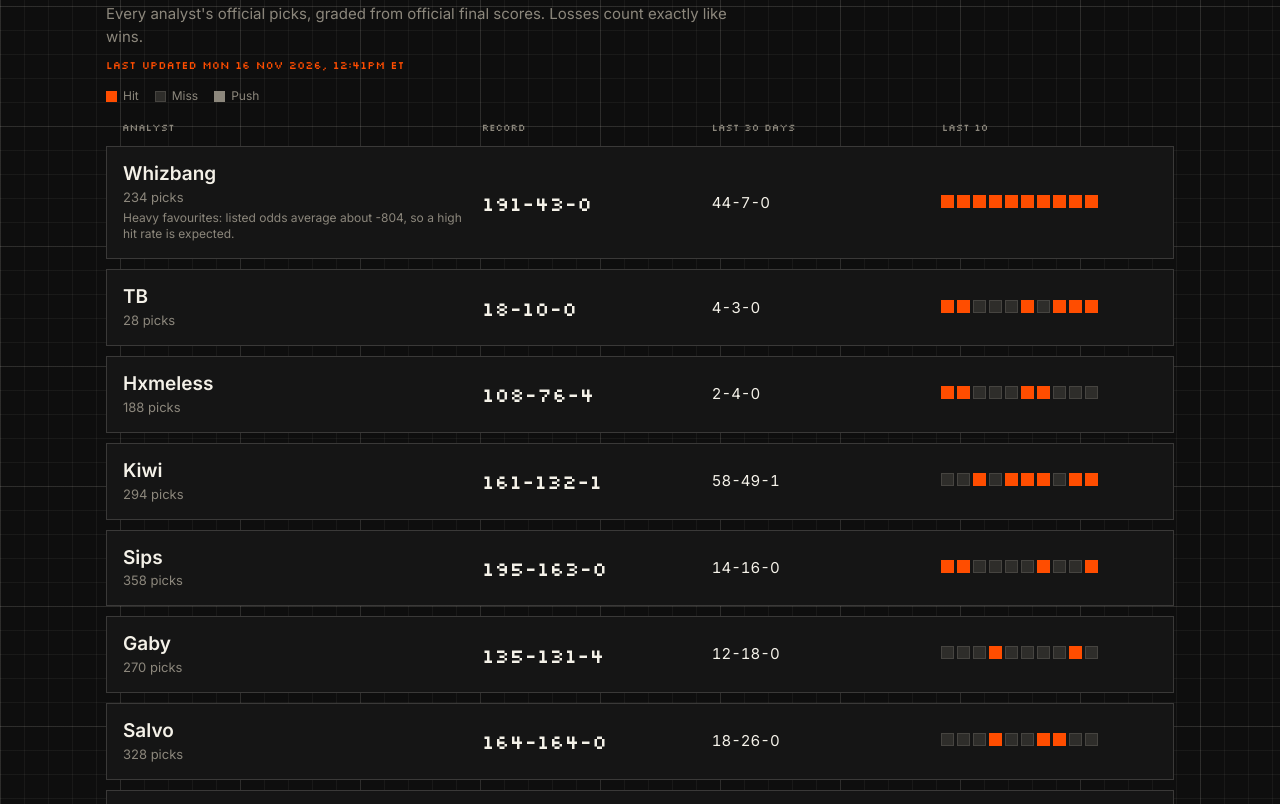
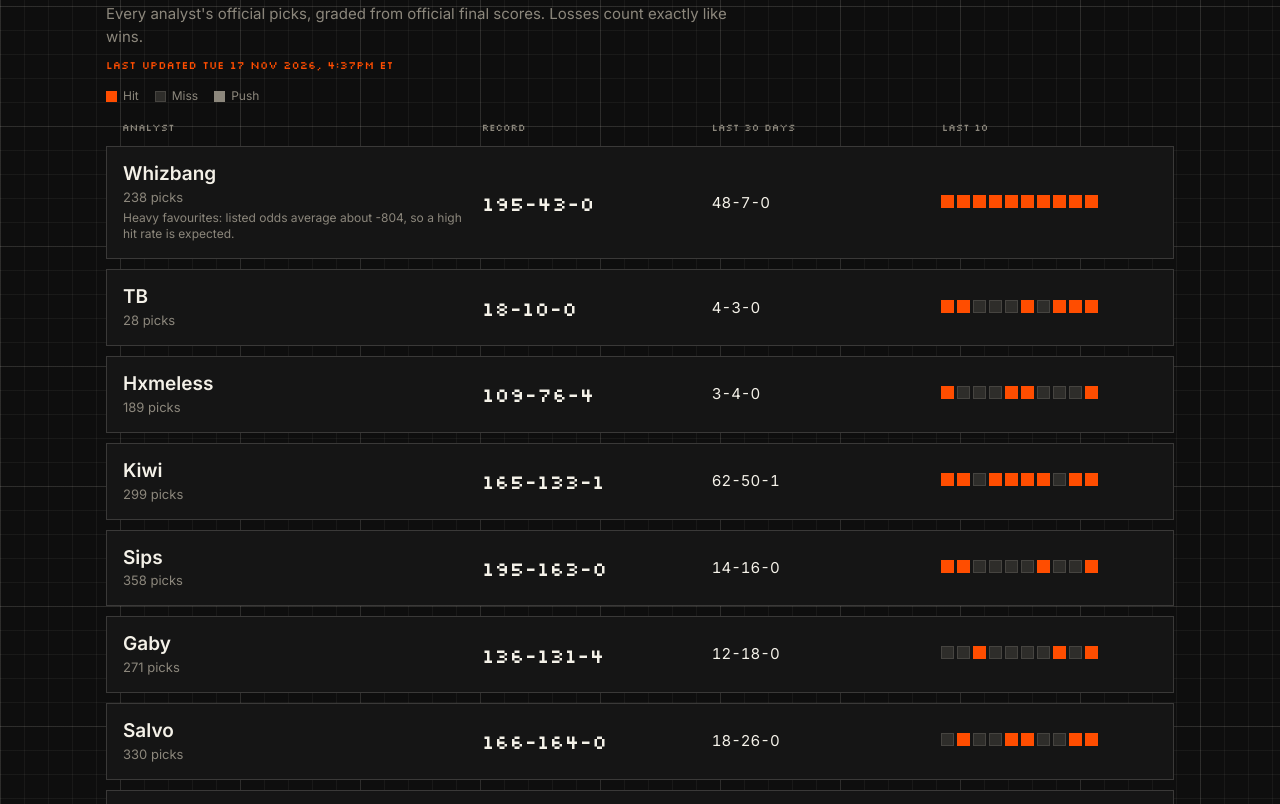
Before and after one commit to kiwiparlays/kp-tracker, a plain HTML site: page index.html in a window 1280 px wide. Shown: the part 114-918 px from the top of the page. Drawn offline with Linux system fonts and the light colour scheme.

Commit message:
VIP Tracker update 2026-11-18

```diff
--- a/index.html
+++ b/index.html
@@ -28,23 +28,23 @@
 <main class="wrap">
 <h1>VIP Tracker</h1>
 <p class="lede">Every analyst's official picks, graded from official final scores. Losses count exactly like wins.</p>
-<p class="upd">Last updated Mon 16 Nov 2026, 12:41PM ET</p>
+<p class="upd">Last updated Tue 17 Nov 2026, 4:37PM ET</p>
 <div class="key"><span><i style="background:var(--accent)"></i>Hit</span><span><i style="background:var(--miss);box-shadow:inset 0 0 0 1px rgba(244,241,232,.12)"></i>Miss</span><span><i style="background:var(--push)"></i>Push</span></div>
 <div class="board">
 <div class="thead"><div>Analyst</div><div>Record</div><div>Last 30 days</div><div>Last 10</div></div>
-<div class="card"><div class="nm">Whizbang<small>234 picks</small><span class="note">Heavy favourites: listed odds average about -804, so a high hit rate is expected.</span></div><div class="rec"><span class="lb">Record</span>191-43-0</div><div class="l30"><span class="lb">Last 30 days</span><span class="v">44-7-0</span></div><div class="l10"><span class="lb">Last 10</span><span class="form" title="last 10, newest on the right"><i class="W"></i><i class="W"></i><i class="W"></i><i class="W"></i><i class="W"></i><i class="W"></i><i class="W"></i><i class="W"></i><i class="W"></i><i class="W"></i></span></div></div>
+<div class="card"><div class="nm">Whizbang<small>238 picks</small><span class="note">Heavy favourites: listed odds average about -804, so a high hit rate is expected.</span></div><div class="rec"><span class="lb">Record</span>195-43-0</div><div class="l30"><span class="lb">Last 30 days</span><span class="v">48-7-0</span></div><div class="l10"><span class="lb">Last 10</span><span class="form" title="last 10, newest on the right"><i class="W"></i><i class="W"></i><i class="W"></i><i class="W"></i><i class="W"></i><i class="W"></i><i class="W"></i><i class="W"></i><i class="W"></i><i class="W"></i></span></div></div>
 <div class="card"><div class="nm">TB<small>28 picks</small></div><div class="rec"><span class="lb">Record</span>18-10-0</div><div class="l30"><span class="lb">Last 30 days</span><span class="v">4-3-0</span></div><div class="l10"><span class="lb">Last 10</span><span class="form" title="last 10, newest on the right"><i class="W"></i><i class="W"></i><i class="L"></i><i class="L"></i><i class="L"></i><i class="W"></i><i class="L"></i><i class="W"></i><i class="W"></i><i class="W"></i></span></div></div>
-<div class="card"><div class="nm">Hxmeless<small>188 picks</small></div><div class="rec"><span class="lb">Record</span>108-76-4</div><div class="l30"><span class="lb">Last 30 days</span><span class="v">2-4-0</span></div><div class="l10"><span class="lb">Last 10</span><span class="form" title="last 10, newest on the right"><i class="W"></i><i class="W"></i><i class="L"></i><i class="L"></i><i class="L"></i><i class="W"></i><i class="W"></i><i class="L"></i><i class="L"></i><i class="L"></i></span></div></div>
-<div class="card"><div class="nm">Kiwi<small>294 picks</small></div><div class="rec"><span class="lb">Record</span>161-132-1</div><div class="l30"><span class="lb">Last 30 days</span><span class="v">58-49-1</span></div><div class="l10"><span class="lb">Last 10</span><span class="form" title="last 10, newest on the right"><i class="L"></i><i class="L"></i><i class="W"></i><i class="L"></i><i class="W"></i><i class="W"></i><i class="W"></i><i class="L"></i><i class="W"></i><i class="W"></i></span></div></div>
+<div class="card"><div class="nm">Hxmeless<small>189 picks</small></div><div class="rec"><span class="lb">Record</span>109-76-4</div><div class="l30"><span class="lb">Last 30 days</span><span class="v">3-4-0</span></div><div class="l10"><span class="lb">Last 10</span><span class="form" title="last 10, newest on the right"><i class="W"></i><i class="L"></i><i class="L"></i><i class="L"></i><i class="W"></i><i class="W"></i><i class="L"></i><i class="L"></i><i class="L"></i><i class="W"></i></span></div></div>
+<div class="card"><div class="nm">Kiwi<small>299 picks</small></div><div class="rec"><span class="lb">Record</span>165-133-1</div><div class="l30"><span class="lb">Last 30 days</span><span class="v">62-50-1</span></div><div class="l10"><span class="lb">Last 10</span><span class="form" title="last 10, newest on the right"><i class="W"></i><i class="W"></i><i class="L"></i><i class="W"></i><i class="W"></i><i class="W"></i><i class="W"></i><i class="L"></i><i class="W"></i><i class="W"></i></span></div></div>
 <div class="card"><div class="nm">Sips<small>358 picks</small></div><div class="rec"><span class="lb">Record</span>195-163-0</div><div class="l30"><span class="lb">Last 30 days</span><span class="v">14-16-0</span></div><div class="l10"><span class="lb">Last 10</span><span class="form" title="last 10, newest on the right"><i class="W"></i><i class="W"></i><i class="L"></i><i class="L"></i><i class="L"></i><i class="L"></i><i class="W"></i><i class="L"></i><i class="L"></i><i class="W"></i></span></div></div>
-<div class="card"><div class="nm">Gaby<small>270 picks</small></div><div class="rec"><span class="lb">Record</span>135-131-4</div><div class="l30"><span class="lb">Last 30 days</span><span class="v">12-18-0</span></div><div class="l10"><span class="lb">Last 10</span><span class="form" title="last 10, newest on the right"><i class="L"></i><i class="L"></i><i class="L"></i><i class="W"></i><i class="L"></i><i class="L"></i><i class="L"></i><i class="L"></i><i class="W"></i><i class="L"></i></span></div></div>
-<div class="card"><div class="nm">Salvo<small>328 picks</small></div><div class="rec"><span class="lb">Record</span>164-164-0</div><div class="l30"><span class="lb">Last 30 days</span><span class="v">18-26-0</span></div><div class="l10"><span class="lb">Last 10</span><span class="form" title="last 10, newest on the right"><i class="L"></i><i class="L"></i><i class="L"></i><i class="W"></i><i class="L"></i><i class="L"></i><i class="W"></i><i class="W"></i><i class="L"></i><i class="L"></i></span></div></div>
+<div class="card"><div class="nm">Gaby<small>271 picks</small></div><div class="rec"><span class="lb">Record</span>136-131-4</div><div class="l30"><span class="lb">Last 30 days</span><span class="v">12-18-0</span></div><div class="l10"><span class="lb">Last 10</span><span class="form" title="last 10, newest on the right"><i class="L"></i><i class="L"></i><i class="W"></i><i class="L"></i><i class="L"></i><i class="L"></i><i class="L"></i><i class="W"></i><i class="L"></i><i class="W"></i></span></div></div>
+<div class="card"><div class="nm">Salvo<small>330 picks</small></div><div class="rec"><span class="lb">Record</span>166-164-0</div><div class="l30"><span class="lb">Last 30 days</span><span class="v">18-26-0</span></div><div class="l10"><span class="lb">Last 10</span><span class="form" title="last 10, newest on the right"><i class="L"></i><i class="W"></i><i class="L"></i><i class="L"></i><i class="W"></i><i class="W"></i><i class="L"></i><i class="L"></i><i class="W"></i><i class="W"></i></span></div></div>
 <div class="card"><div class="nm">Exclusive Plays<small>47 picks</small></div><div class="rec"><span class="lb">Record</span>22-25-0</div><div class="l30"><span class="lb">Last 30 days</span><span class="v">1-5-0</span></div><div class="l10"><span class="lb">Last 10</span><span class="form" title="last 10, newest on the right"><i class="W"></i><i class="L"></i><i class="W"></i><i class="L"></i><i class="L"></i><i class="L"></i><i class="L"></i><i class="L"></i><i class="W"></i><i class="L"></i></span></div></div>
 <div class="card"><div class="nm">GTR3<small>9 picks</small></div><div class="rec"><span class="lb">Record</span>4-5-0</div><div class="l30"><span class="lb">Last 30 days</span><span class="v">1-2-0</span></div><div class="l10"><span class="lb">Last 10</span><span class="form" title="last 10, newest on the right"><i class="L"></i><i class="W"></i><i class="W"></i><i class="L"></i><i class="L"></i><i class="W"></i><i class="L"></i><i class="L"></i><i class="W"></i></span></div></div>
 </div>
 </main>
 <footer><div class="wrap">
-<p class="upd">Last updated Mon 16 Nov 2026, 12:41PM ET</p>
+<p class="upd">Last updated Tue 17 Nov 2026, 4:37PM ET</p>
 <p>Graded picks only, from official final scores and box scores. Records are wins, losses and pushes. Pending, void and ungradable picks, and any pick posted after its game started, are not counted. Sorted by win percentage (a push counts neither way). Past results do not guarantee future results.</p>
 <p class="rg">21+ only. Please gamble responsibly.</p>
 <p>If gambling is causing harm, call 1-800-GAMBLER (US) or the Gambling Helpline 0800 654 655 (NZ).</p>
```
Also changed, not shown: exclusive/index.html (+2 -2 lines).
